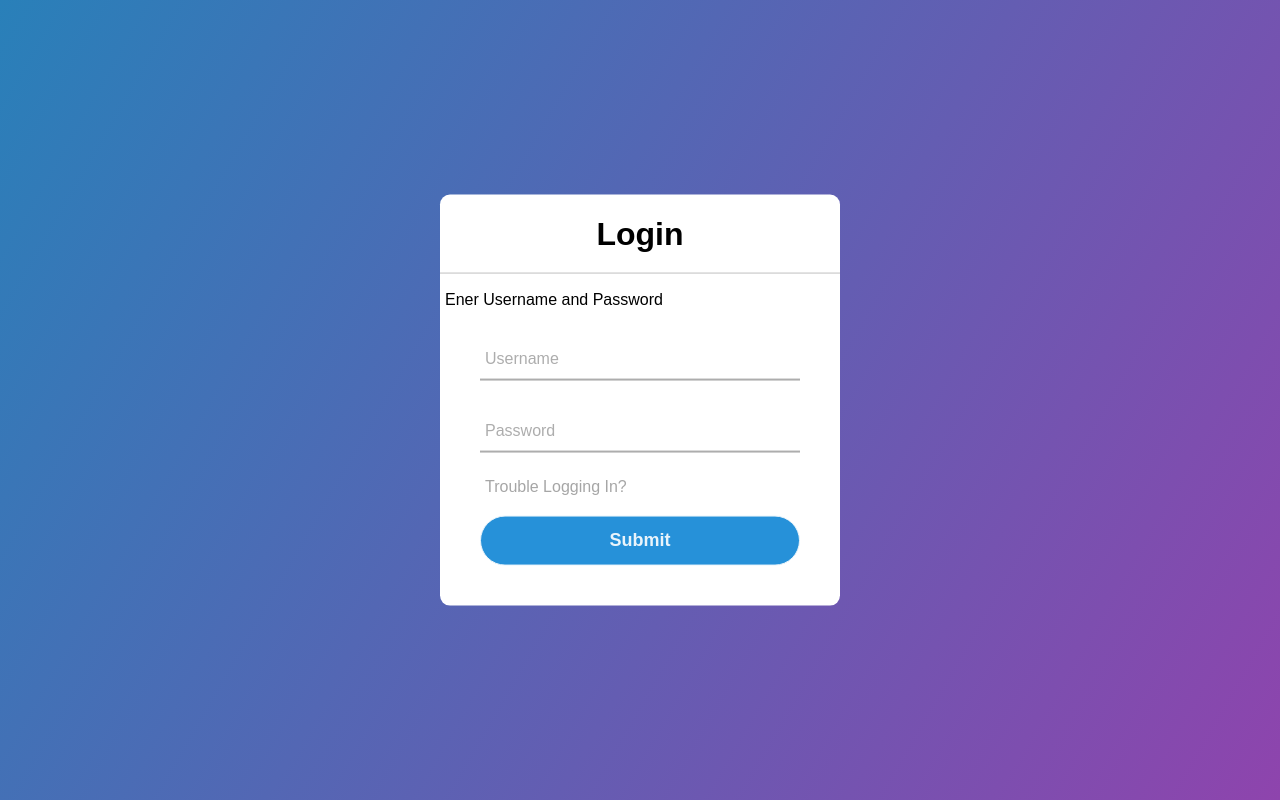
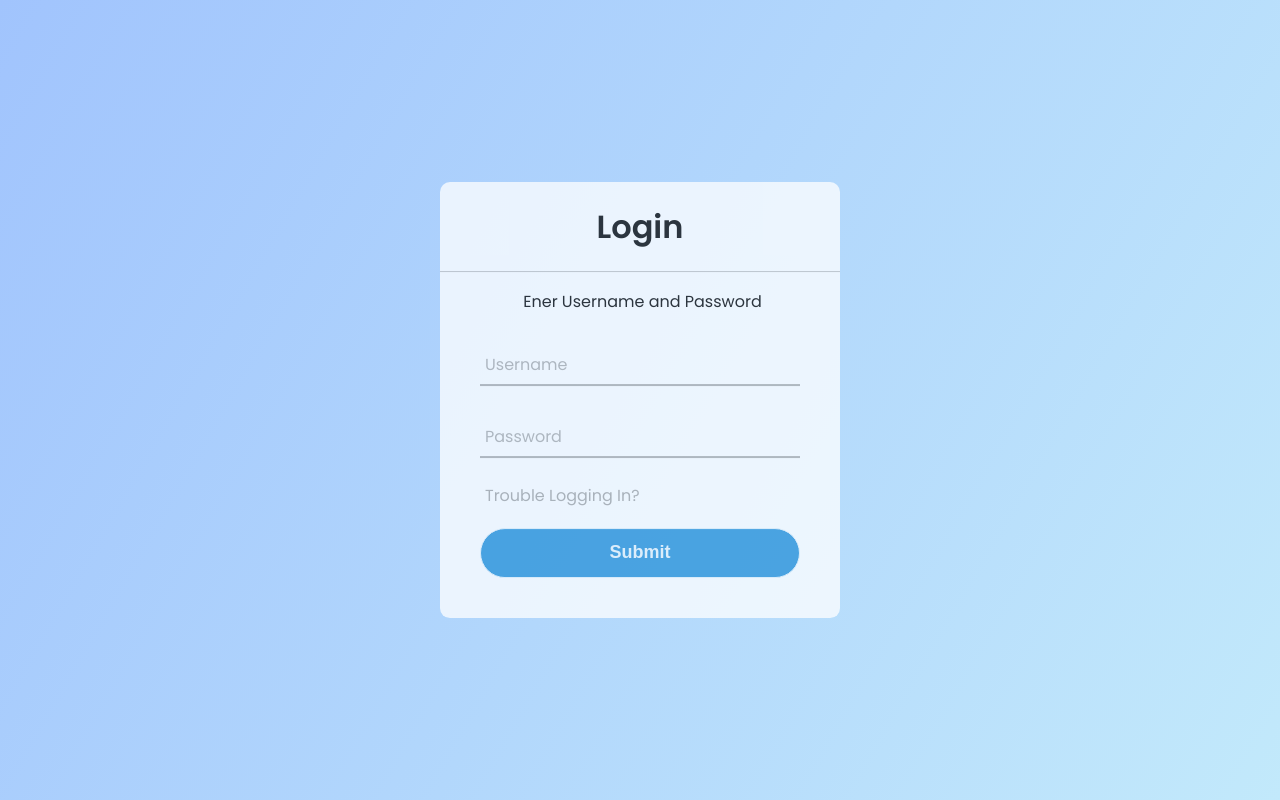
Before and after one commit to Stephen-Agbeyebiawo/site-access-management, a Django app: page /sites/ in a window 1280 px wide. Run offline with Django 4.2, Linux system fonts and the light colour scheme.

Commit message:
changes 13

```diff
--- a/site_access/sites/static/sites/style.css
+++ b/site_access/sites/static/sites/style.css
@@ -1,8 +1,10 @@
+@import url('https://fonts.googleapis.com/css2?family=Poppins:wght@200;300;400;500;600&display=swap');
+
 body {
     margin: 0;
     padding: 0;
-    font-family: sans-serif;
-    background: linear-gradient(120deg, #2980b9, #8e44ad);
+    font-family: 'Poppins', sans-serif;
+    background-image: linear-gradient(120deg, #a1c4fd 0%, #c2e9fb 100%);
     height: 100vh;
     overflow: hidden;
 }
@@ -15,6 +17,8 @@ body {
     width: 400px;
     background: white;
     border-radius: 10px;
+    border-width: 1px solid silver;
+    opacity: 75%;
 }
 
 .center h1 {
@@ -108,4 +112,5 @@ input[type="submit"]:hover {
 
 .message {
     margin: -5px 0 20px 5px;
+    text-align: center;
 }
```
Also changed, not shown: site_access/db.sqlite3.
